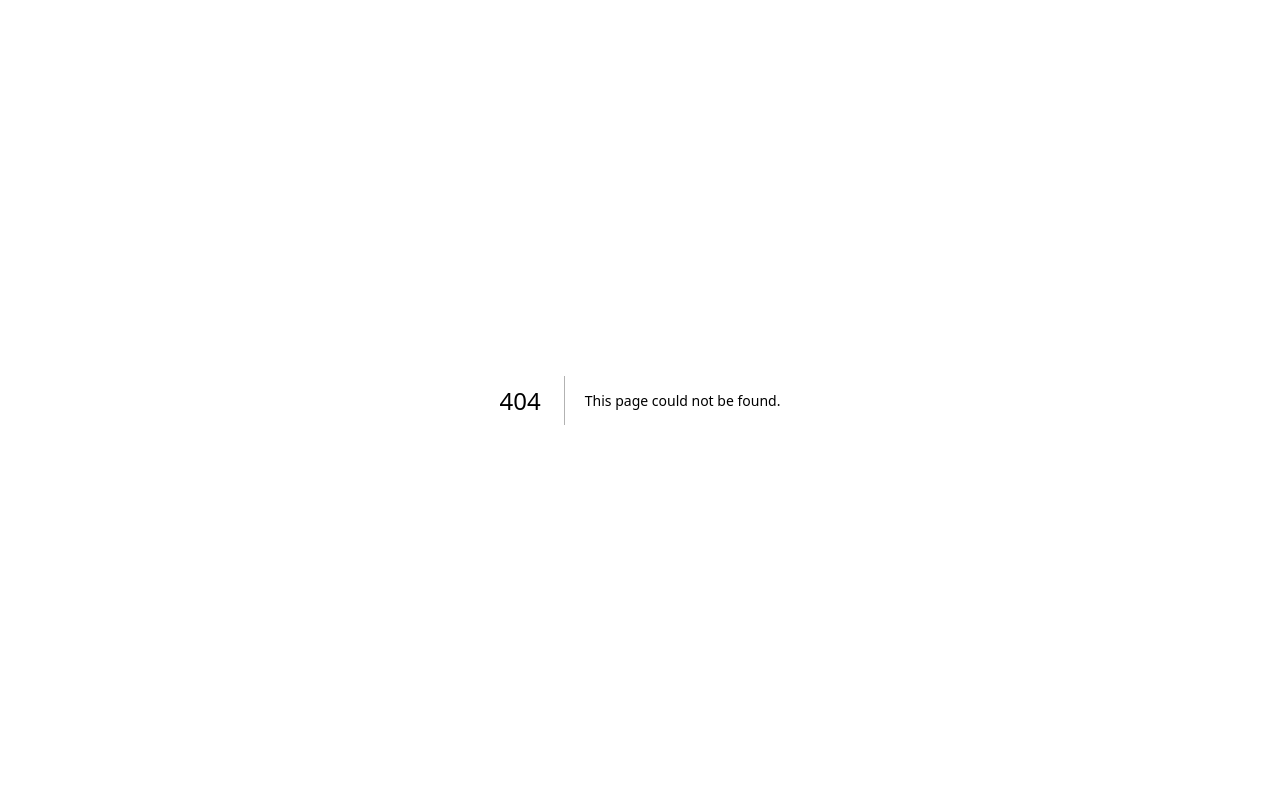
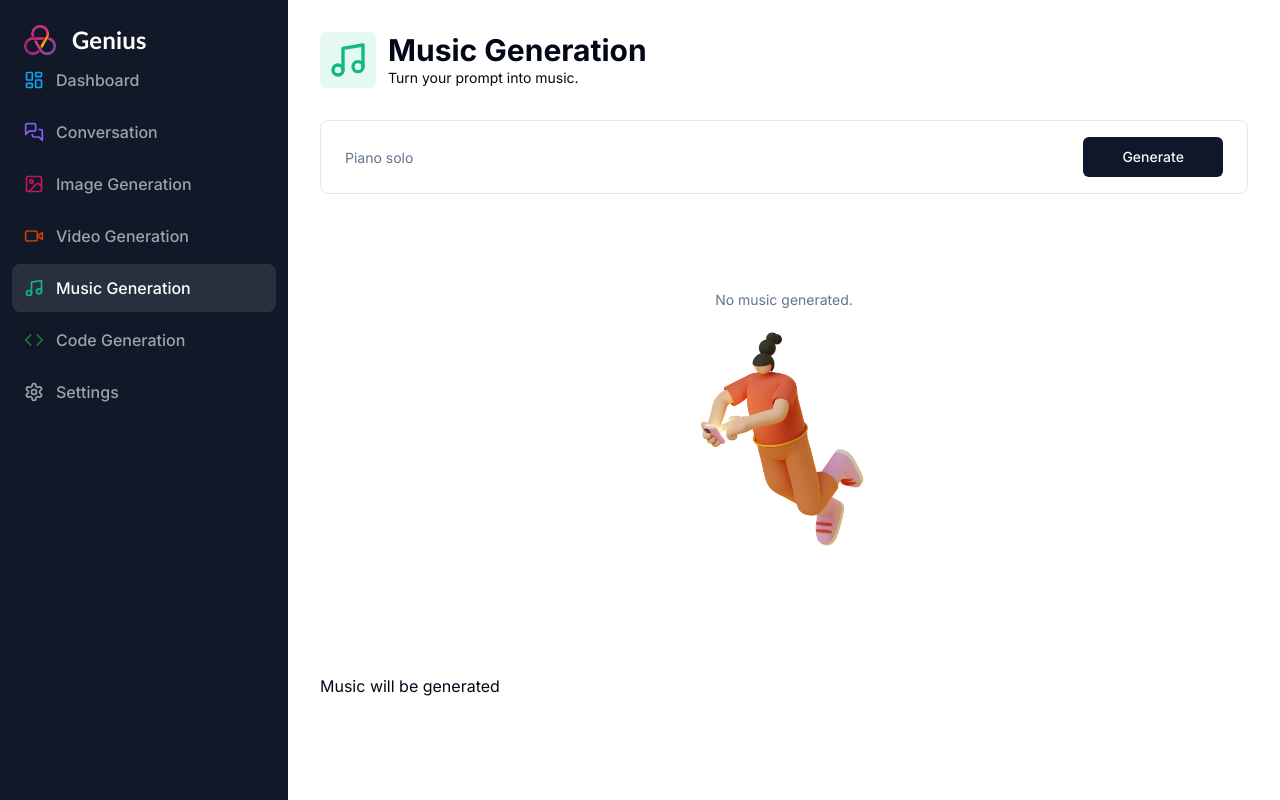
Before and after one commit to nglaizette/my-ai-saas-app, a Next.js app: page /music in a window 1280 px wide. Before the commit this address had no page. Built offline with nearby package versions, Linux system fonts and the light colour scheme.

Commit message:
création page musique

```diff
--- /dev/null
+++ b/app/(dashboard)/(routes)/music/constants.ts
@@ -0,0 +1,8 @@
+import * as z from "zod"
+
+export const fromSchema = z.object(
+	{
+		prompt: z.string().min(1, {
+			message: "Prompt is required"
+		}),
+	});
--- /dev/null
+++ b/app/(dashboard)/(routes)/music/page.tsx
@@ -0,0 +1,107 @@
+"use client";
+
+import { useState } from "react";
+import axios from "axios";
+import * as z from "zod";
+import { Music } from "lucide-react";
+import { useForm } from "react-hook-form";
+import { zodResolver } from "@hookform/resolvers/zod";
+import { useRouter } from "next/navigation";
+import { ChatCompletionMessageParam} from "openai/resources/index.mjs";
+
+import { MyHeading } from "@/components/heading";
+import { Form, FormControl, FormField, FormItem } from "@/components/ui/form";
+import { Input } from "@/components/ui/input";
+import { Button } from "@/components/ui/button";
+import { Empty } from "@/components/empty";
+import { Loader } from "@/components/loader";
+
+import {fromSchema } from "./constants"
+
+
+
+
+const MusicPage = () => {
+
+	const router = useRouter();
+	const [music, setMusic] = useState<string>();
+
+	const form = useForm<z.infer<typeof fromSchema>>({
+		resolver: zodResolver(fromSchema),
+		defaultValues: {
+			prompt: ""
+		}
+	});
+
+	const isLoading = form.formState.isSubmitting;
+
+	const onSubmit =async (values: z.infer<typeof fromSchema>) => {
+		try {
+			setMusic(undefined);
+			const response = await axios.post("/api/music", values)
+
+			setMusic(response.data.audio);
+			form.reset()
+
+		} catch (error: any){
+			// Open pro modal
+			console.log(error)
+		} finally {
+			router.refresh();
+		}
+		console.log(values)
+	}
+
+	return(
+	<div>
+		<MyHeading
+		title="Music Generation"
+		description="Turn your prompt into music."
+		icon={Music}
+		iconColor="text-emerald-500"
+		bgColor="bg-emerald-500/10"
+		/>
+		<div className="px-4 lg:px-8">
+			<div>
+				<Form {...form}>
+					<form
+						onSubmit={form.handleSubmit(onSubmit)}
+						className="rounded-lg border w-full p-4 px-3 md:px-6 focus-within:shadow-sm grid grid-cols-12 gap-2"
+					>
+					<FormField name="prompt" render={({ field }) => (
+						<FormItem className="col-span-12 lg:col-span-10">
+							<FormControl className="m-0 p-0">
+								<Input
+								className="border-0 outline-none focus-visible:ring-0 focus-visible:ring-transparent"
+								disabled={isLoading}
+								placeholder="Piano solo"
+								{...field}
+								/>
+							</FormControl>
+						</FormItem>
+					)}/>
+					<Button className="col-span-12  lg:col-span-2 w-full" disabled={isLoading}>
+						Generate
+					</Button>
+					</form>
+				</Form>
+			</div>
+			<div className="space-y-4 mt-4">
+				{ isLoading &&(
+					<div className="p-8 rounded-lg w-full flex items-center justify-center bg-muted">
+						<Loader />
+					</div>
+				)}
+				{!music && !isLoading && (
+					<Empty label="No music generated."/>
+				)}
+				<div className="flex flex-col-reverse gap-y-4">
+					Music will be generated
+				</div>
+			</div>
+		</div>
+	</div>
+	);
+}
+
+export default MusicPage;
```
